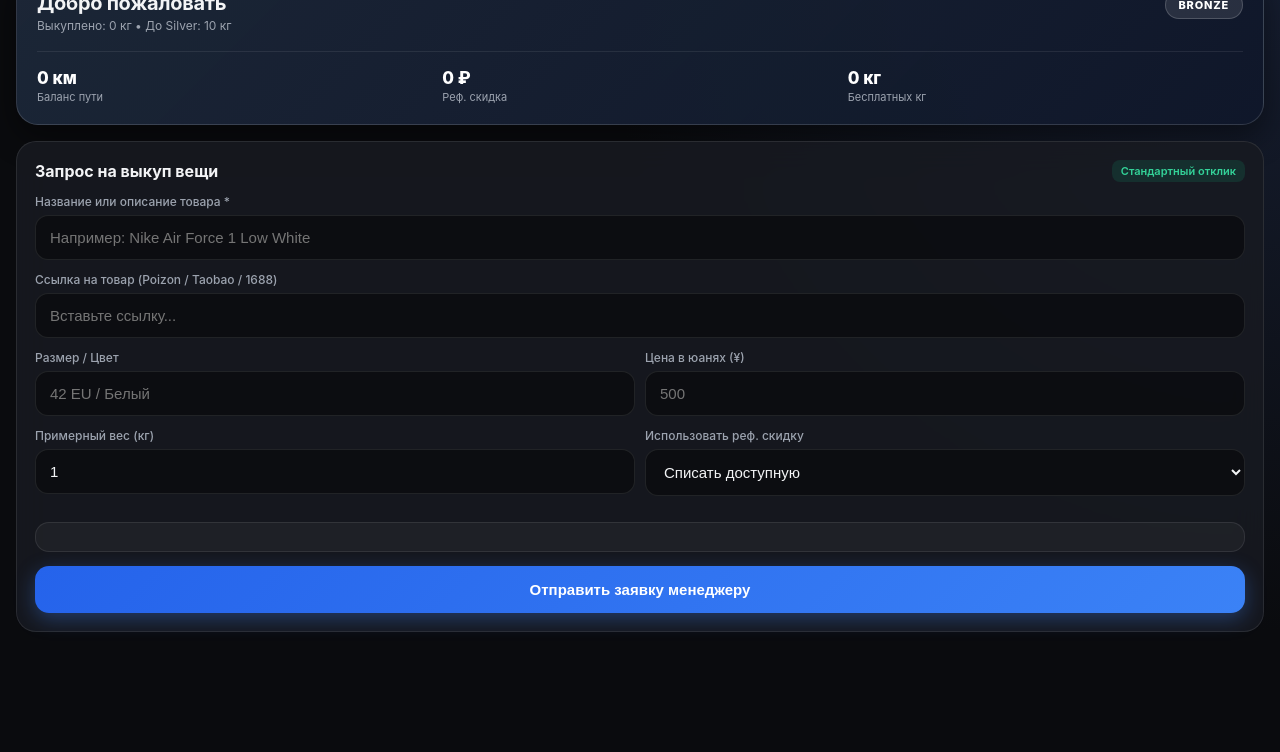
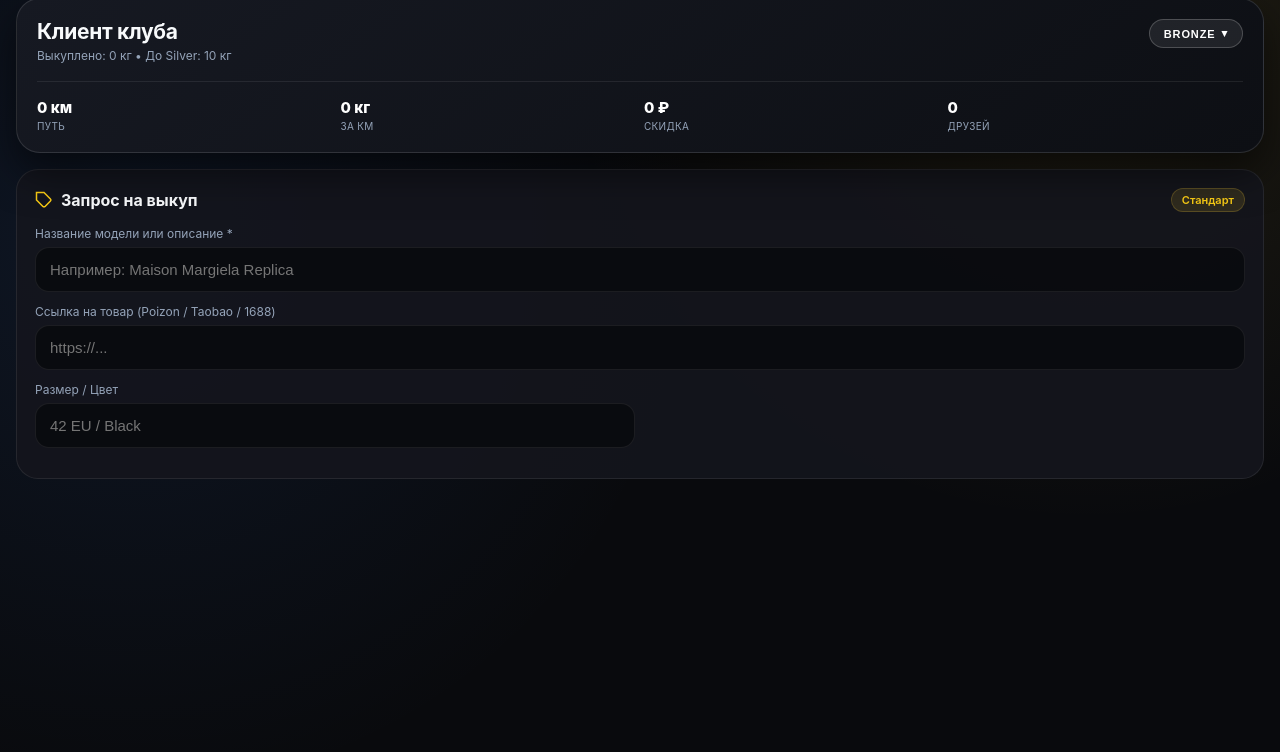
Before and after one commit to mk28g7bm22-maker/buyer-app, a plain HTML site: page index.html in a window 1280 px wide. Shown: the part 48-800 px from the top of the page. Drawn offline with Linux system fonts and the light colour scheme.

Commit message:
Refactor index.html with new title and styles
Updated title and script source for the application. Modified various CSS styles and HTML structure for better layout and design.

```diff
--- a/index.html
+++ b/index.html
@@ -3,240 +3,227 @@
 <head>
   <meta charset="UTF-8" />
   <meta name="viewport" content="width=device-width, initial-scale=1.0, maximum-scale=1.0, user-scalable=no" />
-  <title>BUYER CLUB</title>
-  <script src="https://telegram.org"></script>
+  <title>BUYER ATELIER</title>
+  <script src="https://telegram.org/js/telegram-web-app.js"></script>
   <style>
     :root {
-      --bg: #0a0b0e;
-      --surface: rgba(24, 27, 34, 0.85);
-      --surface-light: rgba(255, 255, 255, 0.04);
-      --border: rgba(255, 255, 255, 0.09);
-      --text: #f3f4f6;
-      --muted: #9ca3af;
-      --primary: #3b82f6;
-      --primary-glow: rgba(59, 130, 246, 0.35);
-      --gold: #f59e0b;
+      --bg: #090a0d;
+      --card: rgba(20, 22, 29, 0.9);
+      --glass: rgba(255, 255, 255, 0.035);
+      --border: rgba(255, 255, 255, 0.08);
+      --text: #f8fafc;
+      --muted: #94a3b8;
+      --accent: #e2e8f0;
+      --gold: #d4af37;
       --emerald: #10b981;
     }
-
     * { box-sizing: border-box; -webkit-tap-highlight-color: transparent; }
     body {
-      margin: 0; padding: 18px 16px 96px;
+      margin: 0; padding: 16px 16px 110px;
       font-family: -apple-system, BlinkMacSystemFont, 'SF Pro Display', 'Inter', sans-serif;
-      background: radial-gradient(circle at top right, #161e31 0%, #0a0b0e 45%);
+      background:
+        radial-gradient(circle at 85% 5%, rgba(212, 175, 55, 0.12) 0%, transparent 40%),
+        radial-gradient(circle at 10% 35%, rgba(59, 130, 246, 0.1) 0%, transparent 45%),
+        var(--bg);
       color: var(--text); min-height: 100vh;
     }
 
-    /* Элегантная карта профиля */
-    .vip-card {
-      background: linear-gradient(135deg, rgba(30, 41, 59, 0.9) 0%, rgba(15, 23, 42, 0.95) 100%);
-      border: 1px solid rgba(255, 255, 255, 0.14);
-      border-radius: 22px; padding: 20px; margin-bottom: 16px;
-      box-shadow: 0 12px 32px rgba(0, 0, 0, 0.45);
+    .brand-bar {
+      display: flex; align-items: center; justify-content: space-between;
+      margin-bottom: 14px; padding: 0 2px;
+    }
+    .brand-logo {
+      display: flex; align-items: center; gap: 8px;
+      font-size: 13px; font-weight: 800; letter-spacing: 2px; text-transform: uppercase;
+      color: var(--accent);
+    }
+    .brand-tag {
+      font-size: 11px; color: var(--muted); letter-spacing: 0.4px;
+    }
+
+    .member-card {
+      background: linear-gradient(145deg, #161922 0%, #0d0f14 100%);
+      border: 1px solid rgba(255, 255, 255, 0.12);
+      border-radius: 24px; padding: 20px; margin-bottom: 16px;
+      box-shadow: 0 18px 40px rgba(0, 0, 0, 0.55);
       position: relative; overflow: hidden;
     }
-    .vip-card::after {
-      content: ''; position: absolute; top: -40%; right: -20%;
-      width: 180px; height: 180px; border-radius: 50%;
-      background: radial-gradient(circle, rgba(59,130,246,0.22) 0%, transparent 70%);
+    .member-card::before {
+      content: ''; position: absolute; top: -50%; left: -20%;
+      width: 220px; height: 220px; border-radius: 50%;
+      background: radial-gradient(circle, rgba(212, 175, 55, 0.14) 0%, transparent 70%);
       pointer-events: none;
     }
-    .vip-top { display: flex; justify-content: space-between; align-items: flex-start; }
-    .vip-name { font-size: 20px; font-weight: 700; letter-spacing: -0.3px; margin: 0; }
-    .vip-sub { font-size: 12px; color: var(--muted); margin-top: 3px; }
-    .tier-badge {
-      padding: 6px 13px; border-radius: 99px; font-size: 11px; font-weight: 800;
-      letter-spacing: 0.8px; text-transform: uppercase;
-      background: rgba(255,255,255,0.1); border: 1px solid rgba(255,255,255,0.18);
-      color: #fff;
+    .mc-top { display: flex; justify-content: space-between; align-items: flex-start; }
+    .mc-user { font-size: 21px; font-weight: 700; letter-spacing: -0.3px; margin: 0; }
+    .mc-sub { font-size: 12px; color: var(--muted); margin-top: 4px; }
+
+    .status-btn {
+      display: inline-flex; align-items: center; gap: 6px;
+      padding: 7px 14px; border-radius: 99px; font-size: 11px; font-weight: 800;
+      letter-spacing: 0.9px; text-transform: uppercase; cursor: pointer;
+      background: rgba(255, 255, 255, 0.08); border: 1px solid rgba(255, 255, 255, 0.2);
+      color: #fff; transition: transform 0.15s;
     }
-    .tier-SILVER { background: linear-gradient(135deg, #64748b, #94a3b8); }
-    .tier-GOLD { background: linear-gradient(135deg, #d97706, #fbbf24); color: #111; }
-    .tier-VIP { background: linear-gradient(135deg, #7c3aed, #ec4899); }
+    .status-btn:active { transform: scale(0.95); }
+    .st-SILVER { background: linear-gradient(135deg, #475569, #94a3b8); border-color: #cbd5e1; }
+    .st-GOLD { background: linear-gradient(135deg, #b45309, #f59e0b); color: #090a0d; border-color: #fde68a; }
+    .st-VIP { background: linear-gradient(135deg, #6d28d9, #db2777); border-color: #f472b6; }
 
-    .vip-metrics {
-      display: grid; grid-template-columns: repeat(3, 1fr); gap: 10px;
-      margin-top: 18px; padding-top: 16px;
-      border-top: 1px solid rgba(255, 255, 255, 0.08);
+    .mc-grid {
+      display: grid; grid-template-columns: repeat(4, 1fr); gap: 8px;
+      margin-top: 18px; padding-top: 16px; border-top: 1px solid var(--border);
     }
-    .m-item { text-align: left; }
-    .m-val { font-size: 17px; font-weight: 800; color: #fff; }
-    .m-lbl { font-size: 11px; color: var(--muted); margin-top: 2px; }
+    .mc-val { font-size: 15px; font-weight: 800; color: #fff; }
+    .mc-lbl { font-size: 10px; color: var(--muted); margin-top: 3px; text-transform: uppercase; letter-spacing: 0.3px; }
 
-    /* Стеклянные карточки */
     .card {
-      background: var(--surface); backdrop-filter: blur(16px);
-      border: 1px solid var(--border); border-radius: 20px;
-      padding: 18px; margin-bottom: 14px;
+      background: var(--card); border: 1px solid var(--border);
+      border-radius: 22px; padding: 18px; margin-bottom: 14px;
+    }
+    .sec-head {
+      display: flex; align-items: center; justify-content: space-between;
+      margin-bottom: 14px;
     }
     .sec-title {
-      font-size: 16px; font-weight: 700; margin: 0 0 12px;
-      display: flex; align-items: center; justify-content: space-between;
+      display: flex; align-items: center; gap: 8px;
+      font-size: 16px; font-weight: 700; margin: 0;
     }
-    .pill-info {
-      font-size: 11px; font-weight: 600; padding: 4px 9px; border-radius: 8px;
-      background: rgba(16, 185, 129, 0.14); color: #34d399;
+    .badge-soft {
+      font-size: 11px; font-weight: 600; padding: 4px 10px; border-radius: 99px;
+      background: rgba(212, 175, 55, 0.14); color: #facc15; border: 1px solid rgba(212, 175, 55, 0.25);
     }
 
-    /* Поля ввода */
     .field { margin-bottom: 12px; }
-    .field label { display: block; font-size: 12px; color: var(--muted); margin-bottom: 6px; font-weight: 500; }
+    .field label { display: block; font-size: 12px; color: var(--muted); margin-bottom: 6px; }
     input, select {
-      width: 100%; padding: 13px 14px; border-radius: 13px;
-      border: 1px solid var(--border); background: rgba(10, 11, 14, 0.75);
-      color: var(--text); font-size: 15px; outline: none; transition: border 0.2s;
+      width: 100%; padding: 13px 14px; border-radius: 14px;
+      border: 1px solid var(--border); background: rgba(9, 10, 13, 0.85);
+      color: var(--text); font-size: 15px; outline: none;
     }
-    input:focus, select:focus { border-color: var(--primary); }
+    input:focus, select:focus { border-color: var(--gold); }
     .grid-2 { display: grid; grid-template-columns: 1fr 1fr; gap: 10px; }
 
-    /* Калькулятор итога */
     .receipt {
-      background: var(--surface-light); border: 1px solid var(--border);
-      border-radius: 14px; padding: 14px; margin-top: 14px;
+      background: var(--glass); border: 1px solid var(--border);
+      border-radius: 16px; padding: 14px; margin-top: 14px;
     }
-    .r-row { display: flex; justify-content: space-between; font-size: 13px; color: var(--muted); margin-bottom: 6px; }
-    .r-row b { color: var(--text); }
-    .r-total {
+    .r-line { display: flex; justify-content: space-between; font-size: 13px; color: var(--muted); margin-bottom: 6px; }
+    .r-line b { color: var(--text); }
+    .r-sum {
       display: flex; justify-content: space-between; align-items: center;
-      margin-top: 10px; padding-top: 10px; border-top: 1px dashed rgba(255,255,255,0.12);
-      font-size: 15px; font-weight: 700;
+      margin-top: 10px; padding-top: 10px; border-top: 1px dashed rgba(255,255,255,0.14);
+      font-size: 14px; font-weight: 700;
     }
-    .r-total span:last-child { font-size: 20px; font-weight: 800; color: #60a5fa; }
+    .r-sum span:last-child { font-size: 20px; font-weight: 800; color: #facc15; }
 
-    /* Кнопки */
-    .btn-primary {
-      width: 100%; padding: 15px; border: none; border-radius: 14px;
-      background: linear-gradient(135deg, #2563eb, #3b82f6);
-      color: #fff; font-size: 15px; font-weight: 700; cursor: pointer;
-      box-shadow: 0 6px 20px var(--primary-glow); margin-top: 14px;
-      transition: transform 0.15s, opacity 0.15s;
+    .btn-main {
+      width: 100%; padding: 15px; border: none; border-radius: 15px;
+      background: linear-gradient(135deg, #f8fafc 0%, #cbd5e1 100%);
+      color: #090a0d; font-size: 15px; font-weight: 800; cursor: pointer;
+      margin-top: 14px; letter-spacing: 0.2px; position: relative; z-index: 10;
     }
-    .btn-primary:active { transform: scale(0.98); opacity: 0.9; }
-    .btn-ghost {
-      width: 100%; padding: 13px; border-radius: 14px;
-      background: rgba(255,255,255,0.05); border: 1px solid var(--border);
-      color: var(--text); font-size: 14px; font-weight: 600; cursor: pointer; margin-top: 10px;
+    .btn-main:active { opacity: 0.85; transform: scale(0.99); }
+    .btn-dark {
+      width: 100%; padding: 14px; border-radius: 15px;
+      background: rgba(255,255,255,0.06); border: 1px solid var(--border);
+      color: var(--text); font-size: 14px; font-weight: 700; cursor: pointer; margin-top: 10px;
     }
 
-    /* Прогресс бар */
-    .bar-bg { background: rgba(255,255,255,0.08); height: 8px; border-radius: 99px; overflow: hidden; margin: 12px 0 8px; }
-    .bar-fill { height: 100%; background: linear-gradient(90deg, #3b82f6, #10b981); border-radius: 99px; transition: width 0.4s; }
-    .bar-labels { display: flex; justify-content: space-between; font-size: 12px; color: var(--muted); }
+    .route-bar {
+      background: rgba(255,255,255,0.08); height: 8px; border-radius: 99px;
+      overflow: hidden; margin: 12px 0 8px;
+    }
+    .route-fill {
+      height: 100%; background: linear-gradient(90deg, #d4af37, #10b981); border-radius: 99px;
+    }
+    .route-meta { display: flex; justify-content: space-between; font-size: 12px; color: var(--muted); }
 
-    /* Карточки уровней */
-    .lvl-card {
-      border: 1px solid var(--border); border-radius: 16px; padding: 14px;
-      margin-bottom: 10px; background: rgba(255,255,255,0.02);
+    .friend-row {
+      display: flex; justify-content: space-between; align-items: center;
+      padding: 11px 12px; border-radius: 13px; background: var(--glass);
+      border: 1px solid var(--border); margin-bottom: 8px; font-size: 13px;
     }
-    .lvl-card.current { border-color: var(--primary); background: rgba(59, 130, 246, 0.08); }
-    .lvl-head { display: flex; justify-content: space-between; align-items: center; margin-bottom: 8px; }
-    .lvl-title { font-weight: 700; font-size: 15px; }
-    .lvl-req { font-size: 11px; color: var(--muted); background: rgba(255,255,255,0.06); padding: 3px 8px; border-radius: 6px; }
-    .lvl-list { margin: 0; padding-left: 16px; font-size: 13px; color: #d1d5db; line-height: 1.65; }
+    .friend-name { font-weight: 700; color: #fff; }
+    .friend-sub { font-size: 11px; color: var(--muted); margin-top: 2px; }
+    .friend-bonus { font-weight: 800; color: var(--emerald); text-align: right; }
 
-    /* Табы */
-    .tab { display: none; animation: fadeIn 0.25s ease; }
+    .tier-box {
+      border: 1px solid var(--border); border-radius: 18px; padding: 15px;
+      margin-bottom: 10px; background: var(--glass);
+    }
+    .tier-box.active {
+      border-color: var(--gold); background: rgba(212, 175, 55, 0.08);
+    }
+    .tb-top { display: flex; justify-content: space-between; align-items: center; margin-bottom: 8px; }
+    .tb-name { font-size: 15px; font-weight: 800; }
+    .tb-req { font-size: 11px; color: var(--muted); background: rgba(255,255,255,0.07); padding: 3px 9px; border-radius: 8px; }
+    .tb-list { margin: 0; padding-left: 16px; font-size: 13px; color: #cbd5e1; line-height: 1.65; }
+
+    .tab { display: none; }
     .tab.active { display: block; }
-    @keyframes fadeIn { from { opacity: 0; transform: translateY(4px); } to { opacity: 1; transform: translateY(0); } }
 
-    /* Нижняя панель */
-    .bottom-nav {
+    .nav {
       position: fixed; bottom: 0; left: 0; right: 0;
-      background: rgba(15, 17, 23, 0.92); backdrop-filter: blur(20px);
+      background: rgba(11, 13, 18, 0.95); backdrop-filter: blur(20px);
       border-top: 1px solid var(--border);
       display: grid; grid-template-columns: repeat(3, 1fr);
       padding: 10px 0 calc(10px + env(safe-area-inset-bottom)); z-index: 99;
     }
-    .nav-btn { text-align: center; font-size: 11px; color: var(--muted); font-weight: 600; cursor: pointer; }
-    .nav-btn.active { color: #60a5fa; }
-    .nav-btn span { display: block; font-size: 20px; margin-bottom: 3px; }
+    .nav-item {
+      display: flex; flex-direction: column; align-items: center; gap: 4px;
+      font-size: 11px; color: var(--muted); font-weight: 600; cursor: pointer;
+    }
+    .nav-item.active { color: #facc15; }
   </style>
 </head>
 <body>
 
-  <!-- Клубная карта клиента -->
-  <div class="vip-card">
-    <div class="vip-top">
+  <div class="brand-bar">
+    <div class="brand-logo">
+      <svg width="16" height="16" viewBox="0 0 24 24" fill="none" stroke="currentColor" stroke-width="2.2"><path d="M6 2L3 6v14a2 2 0 0 0 2 2h14a2 2 0 0 0 2-2V6l-3-4z"/><line x1="3" y1="6" x2="21" y2="6"/><path d="M16 10a4 4 0 0 1-8 0"/></svg>
+      BUYER ATELIER
+    </div>
+    <div class="brand-tag">Concierge & Logistics</div>
+  </div>
+
+  <div class="member-card">
+    <div class="mc-top">
       <div>
-        <h1 class="vip-name" id="uName">Добро пожаловать</h1>
-        <div class="vip-sub" id="uProgressSub">Выкуплено: 0 кг • До Silver: 10 кг</div>
+        <h1 class="mc-user" id="uName">Клиент клуба</h1>
+        <div class="mc-sub" id="uSub">Выкуплено: 0 кг • До Silver: 10 кг</div>
       </div>
-      <div class="tier-badge" id="uBadge">BRONZE</div>
+      <button type="button" class="status-btn" id="statusBtn" onclick="openStatusTab()">
+        <span id="statusLabel">BRONZE</span> ▾
+      </button>
     </div>
-    <div class="vip-metrics">
-      <div class="m-item">
-        <div class="m-val" id="mKm">0 км</div>
-        <div class="m-lbl">Баланс пути</div>
-      </div>
-      <div class="m-item">
-        <div class="m-val" id="mRef">0 ₽</div>
-        <div class="m-lbl">Реф. скидка</div>
-      </div>
-      <div class="m-item">
-        <div class="m-val" id="mKg">0 кг</div>
-        <div class="m-lbl">Бесплатных кг</div>
-      </div>
+    <div class="mc-grid">
+      <div><div class="mc-val" id="mKm">0 км</div><div class="mc-lbl">Путь</div></div>
+      <div><div class="mc-val" id="mKg">0 кг</div><div class="mc-lbl">За км</div></div>
+      <div><div class="mc-val" id="mRefRub">0 ₽</div><div class="mc-lbl">Скидка</div></div>
+      <div><div class="mc-val" id="mRefsCnt">0</div><div class="mc-lbl">Друзей</div></div>
     </div>
   </div>
 
-  <!-- ВКЛАДКА 1: ЗАЯВКА И КАЛЬКУЛЯТОР -->
   <div id="tab-order" class="tab active">
     <div class="card">
-      <div class="sec-title">
-        <span>Запрос на выкуп вещи</span>
-        <span class="pill-info" id="respSpeed">Стандартный отклик</span>
+      <div class="sec-head">
+        <h2 class="sec-title">
+          <svg width="18" height="18" viewBox="0 0 24 24" fill="none" stroke="#facc15" stroke-width="2"><path d="M20.59 13.41l-7.17 7.17a2 2 0 0 1-2.83 0L2 12V2h10l8.59 8.59a2 2 0 0 1 0 2.82z"/><line x1="7" y1="7" x2="7.01" y2="7"/></svg>
+          Запрос на выкуп
+        </h2>
+        <span class="badge-soft" id="speedBadge">Стандарт</span>
       </div>
 
       <div class="field">
-        <label>Название или описание товара *</label>
-        <input type="text" id="item" placeholder="Например: Nike Air Force 1 Low White" />
+        <label>Название модели или описание *</label>
+        <input type="text" id="item" placeholder="Например: Maison Margiela Replica" />
       </div>
 
       <div class="field">
         <label>Ссылка на товар (Poizon / Taobao / 1688)</label>
-        <input type="text" id="link" placeholder="Вставьте ссылку..." />
+        <input type="url" id="link" placeholder="https://..." />
       </div>
 
       <div class="grid-2">
-        <div class="field">
-          <label>Размер / Цвет</label>
-          <input type="text" id="size" placeholder="42 EU / Белый" />
-        </div>
-        <div class="field">
-          <label>Цена в юанях (¥)</label>
-          <input type="number" id="cny" placeholder="500" oninput="recalc()" />
-        </div>
-      </div>
-
-      <div class="grid-2">
-        <div class="field">
-          <label>Примерный вес (кг)</label>
-          <input type="number" id="weight" value="1" step="0.1" oninput="recalc()" />
-        </div>
-        <div class="field">
-          <label>Использовать реф. скидку</label>
-          <select id="useRef" onchange="recalc()">
-            <option value="yes">Списать доступную</option>
-            <option value="no">Не списывать</option>
-          </select>
-        </div>
-      </div>
-
-      <div class="receipt" id="receiptBox"></div>
-
-      <button class="btn-primary" onclick="sendRequest()">Отправить заявку менеджеру</button>
-    </div>
-  </div>
-
-  <!-- ВКЛАДКА 2: КИЛОМЕТРЫ И РЕФЕРАЛЫ -->
-  <div id="tab-miles" class="tab">
-    <div class="card">
-      <div class="sec-title">
-        <span>Накопление километров</span>
-        <span class="pill-info">100 ₽ = 1 км</span>
-      </div>
-      <p style="font-size:13px; color:var(--muted); margin:0; line-height:1.5;">
-        С каждой покупки начисляются километры. Накопите <b>1 000 км</b> и обменяйте их на <b>1 кг бесплатной доставки</b>.
-      </p>
-
-      <div class="bar-bg"><div class="bar-fill" id="kmFill" style="width: 0%;"></div></div>
+        <div class="field"><label>Размер / Цвет</label><input type="text" id="size" placeholder="42 EU / Black" /></div>
```
